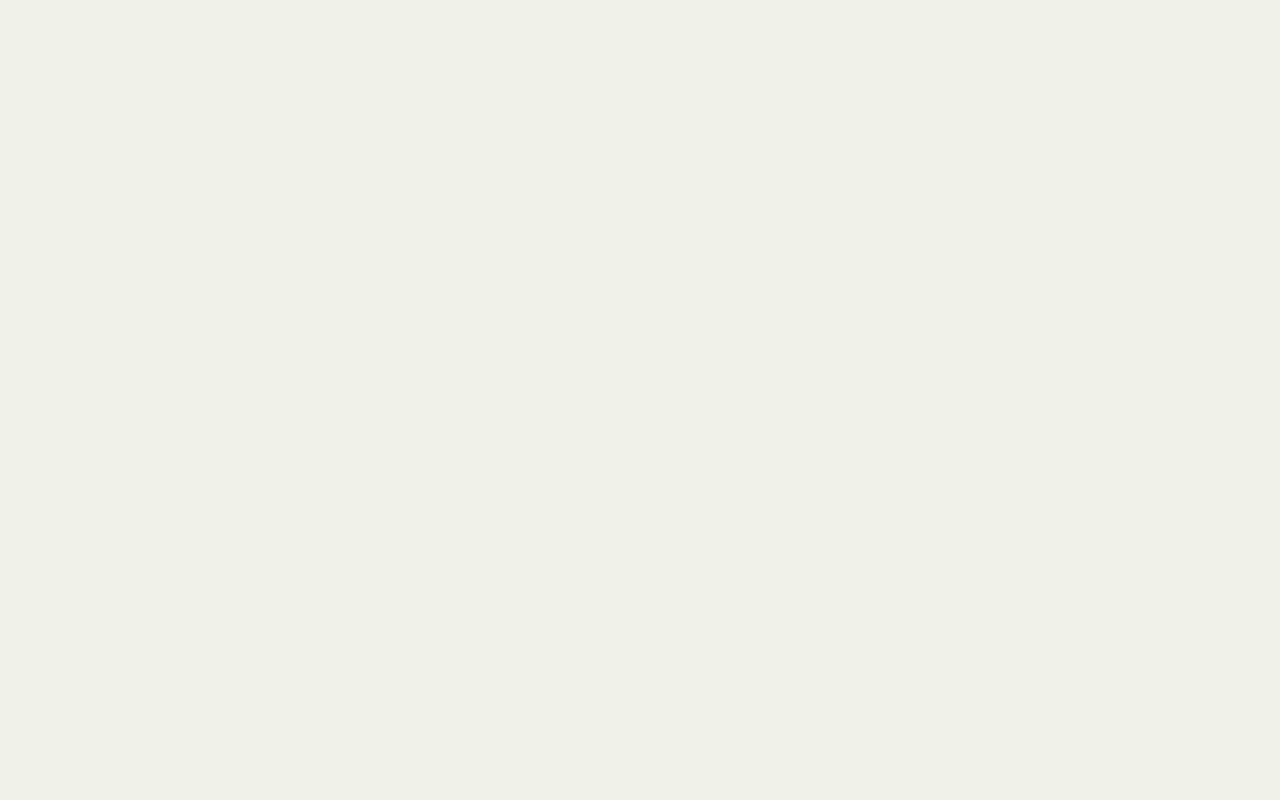
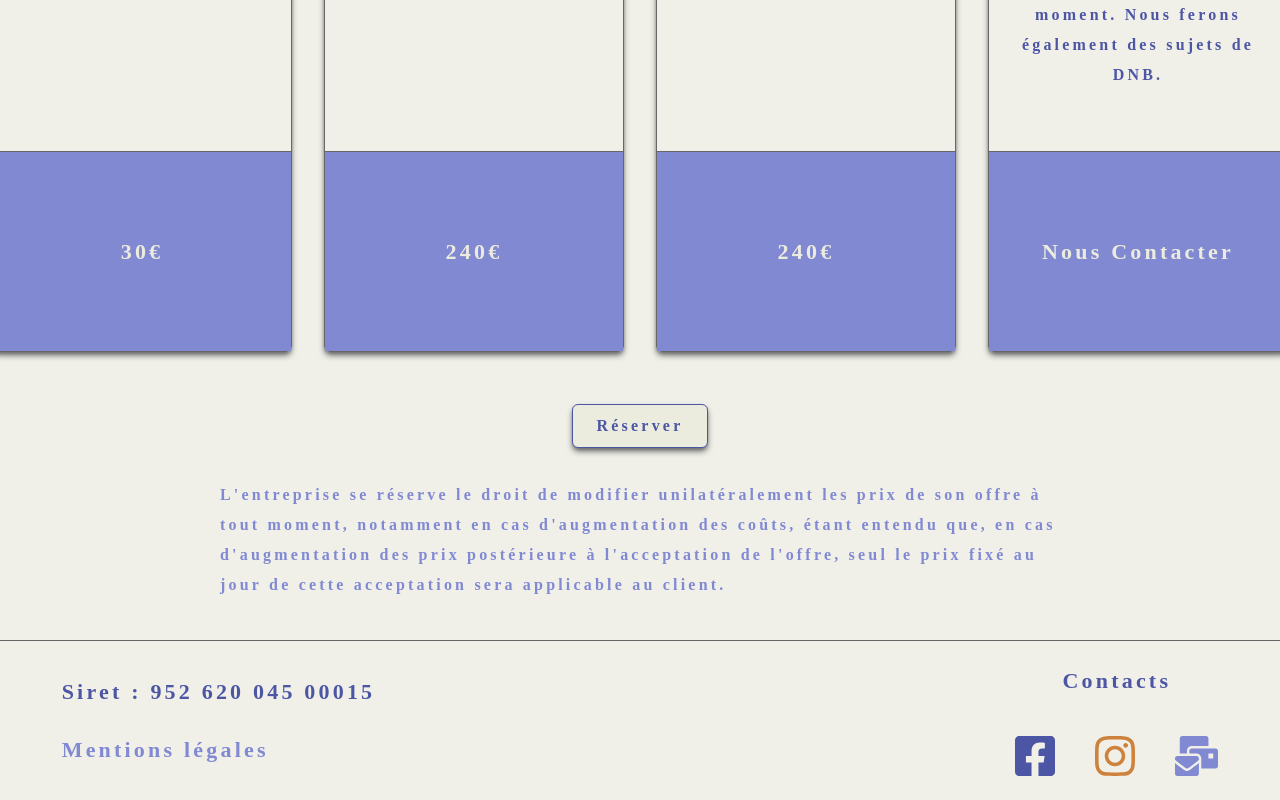
Before and after one commit to DumeGrisoni/booking_student, a React (Vite) app: page /pricing in a window 1280 px wide. Shown: the part 848-1648 px from the top of the page. Before the commit the page ends 800 px from the top, so only its background shows below. Built offline with nearby package versions, Linux system fonts and the light colour scheme; a web font is replaced by a local one.

Commit message:
Pricing page + mobile view

```diff
--- a/src/Components/Button.jsx
+++ b/src/Components/Button.jsx
@@ -3,7 +3,7 @@ const Button = ({ onClick, children }) => {
   return (
     //  CHILDREN TO CHANGE BY TEXT, ONCLICK TO DEFINE
     <button
-      className="text-default text-primary bg-secondary-var-1 hover:bg-primary hover:text-secondary-var-1 transition-all border border-primary py-1.5 px-6 rounded-md"
+      className="text-default text-primary bg-secondary-var-1 hover:bg-primary shadow-md shadow-grey-font hover:text-secondary-var-1 transition-all border border-primary py-1.5 px-6 rounded-md"
       onClick={onClick}
     >
       {children}
--- /dev/null
+++ b/src/Components/PricingContainer.jsx
@@ -0,0 +1,21 @@
+// eslint-disable-next-line react/prop-types
+const PricingContainer = ({ title, children, price }) => {
+  return (
+    <div className="w-[300px] h-auto lg:h-[1100px] flex flex-col border items-center border-grey-font rounded-md shadow-md shadow-grey-font">
+      {/* TITLE SECTION */}
+      <div className="mx-auto w-full items-center justify-center text-center flex h-[125px] bg-primary text-secondary-var-1 text-title">
+        <h1>{title}</h1>
+      </div>
+      {/* TEXT SECTION */}
+      <div className=" flex-1 p-5 flex w-full items-start text-primary mt-8 justify-center text-center text-default">
+        <p>{children}</p>
+      </div>
+      {/* PRICE SECTION */}
+      <div className="flex h-auto p-10 lg:p-0 lg:h-[200px] border-t text-default border-grey-font w-full items-center text-title bg-primary-var-1 text-secondary-var-1 justify-center">
+        <p>{price}</p>
+      </div>
+    </div>
+  );
+};
+
+export default PricingContainer;
--- /dev/null
+++ b/src/Components/Text.jsx
@@ -0,0 +1,10 @@
+// eslint-disable-next-line react/prop-types
+const Text = ({ children }) => {
+  return (
+    <div className="flex justify-center items-center text-justif text-default text-primary-var-1">
+      {children}
+    </div>
+  );
+};
+
+export default Text;
--- a/src/pages/Pricing.jsx
+++ b/src/pages/Pricing.jsx
@@ -1,5 +1,56 @@
+import Button from '../Components/Button.jsx';
+import PricingContainer from '../Components/PricingContainer.jsx';
+import Text from '../Components/Text.jsx';
 const Pricing = () => {
-  return <div>Pricing</div>;
+  return (
+    <div className="flex flex-col justify-center gap-8 items-center m-10">
+      <div className="flex lg:flex-row flex-col justify-center gap-8 items-center mb-5">
+        <PricingContainer title="Cours particuliers" price="30€">
+          Aide aux devoirs ou révisions des notions dont il a besoin.
+          Renforcement des clés et outils utilisés avec ses spécialistes:
+          travail sur sa graphie, développement de la motricité, travail de
+          mémoire, utilisation de l&apos;ordinateur, etc.
+        </PricingContainer>
+        <PricingContainer title="Enfant Déscolarisé" price="240€">
+          Votre enfant est déscolarisé, il a besoin d&apos;un jour par semaine
+          pour revoir les notions apprises la semaine dernière, être certain
+          qu&apos;il a tous les outils en mains pour maitriser le plus possible
+          les notions. Le tarif comprend quatre journées dans le mois à raison
+          d&apos;une journée par semaine. Nous voyons ensemble en amont le
+          programme de la journée afin que le temps soit optimisé un maximum.
+        </PricingContainer>
+        <PricingContainer title="Stage d'Eté" price="240€">
+          Entre amis ou seul, votre enfant participe à une semaine de révisions
+          approfondies durant l&apos;été afin d&apos;avoir tous les outils pour
+          sa rentrée scolaire dans la classe supérieure. Le choix du groupe
+          permet également de tenir compte de l&apos;aspect social de
+          l&apos;enfant ainsi que de travailler sur l&apos;entraide qui est un
+          outil non négligeable. Les enfants auront tous le même niveau
+          (scolaire).
+        </PricingContainer>
+        <PricingContainer title="Stage Préparation DNB" price="Nous Contacter">
+          Ce stage d&apos;une semaine avec quatre ou cinq heures par jour (selon
+          son choix) lui permet de se préparer le plus possible aux épreuves. Il
+          est possible de ne travailler que sur une matière ou faire un travail
+          plus large(à voir selon ses besoins). Ce stage lui permettra
+          d&apos;acquérir la notion de temps, de faire un travail en sur les
+          émotions que les épreuves pourraient occasionner, trouver des moyens
+          et outils afin de l&apos;aider au mieux pour ce moment. Nous ferons
+          également des sujets de DNB.
+        </PricingContainer>
+      </div>
+      <Button className="">Réserver</Button>
+      <div className="flex lg:w-[70%] justify-center  items-center">
+        <Text>
+          L&apos;entreprise se réserve le droit de modifier unilatéralement les
+          prix de son offre à tout moment, notamment en cas d&apos;augmentation
+          des coûts, étant entendu que, en cas d&apos;augmentation des prix
+          postérieure à l&apos;acceptation de l&apos;offre, seul le prix fixé au
+          jour de cette acceptation sera applicable au client.
+        </Text>
+      </div>
+    </div>
+  );
 };
 
 export default Pricing;
```
